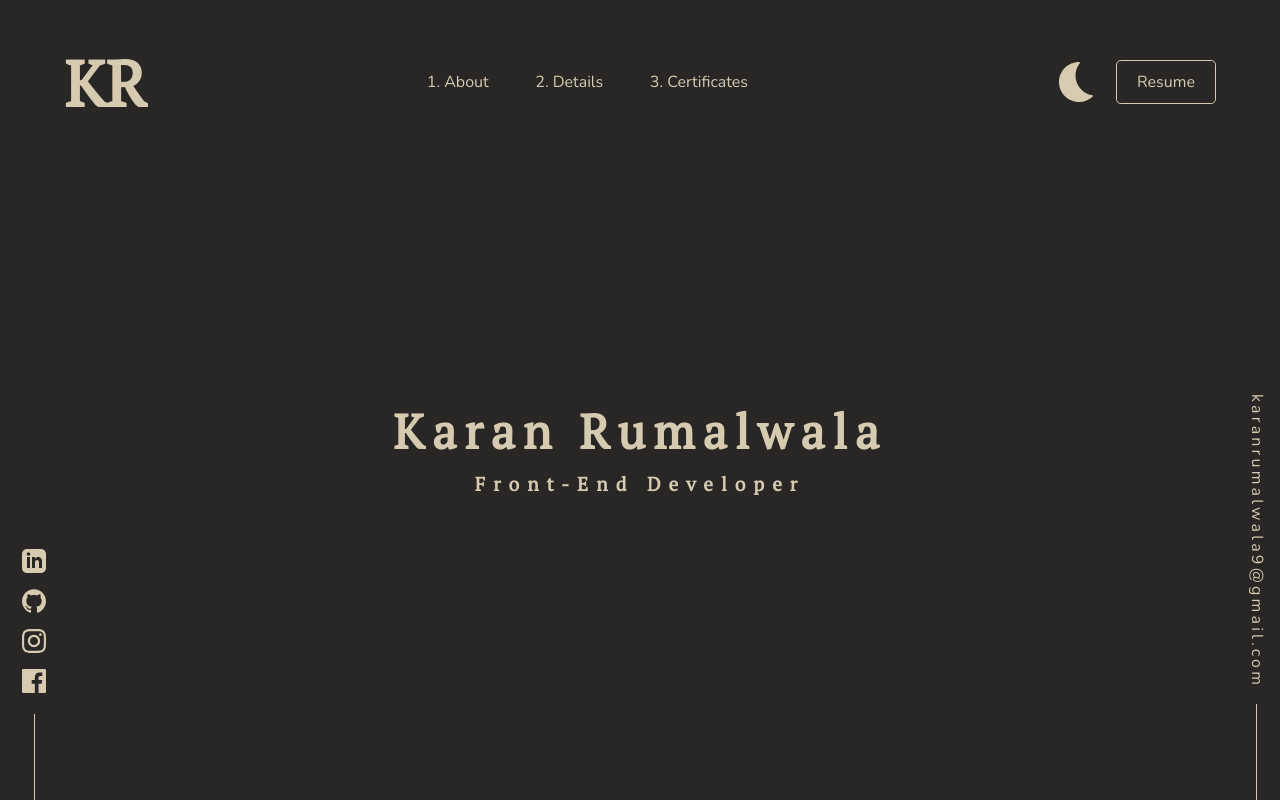
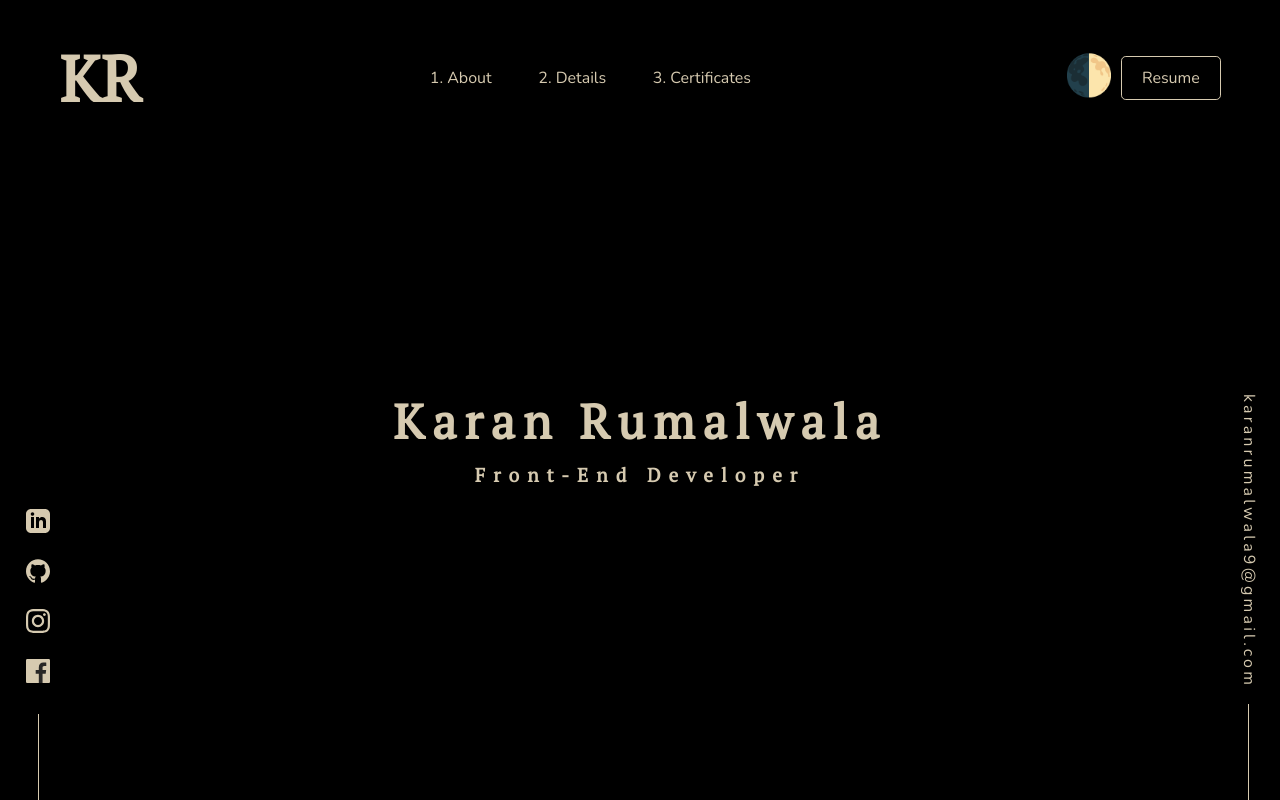
Before and after one commit to karanrumalwala/karanrumalwala.github.io, a plain HTML site: page index.html in a window 1280 px wide. Drawn offline with nearby package versions, Linux system fonts and the light colour scheme.

Commit message:
Add files via upload
Some new changes in CSS and html ,
JavaScript added in button.(change night mode)

```diff
--- a/index.html
+++ b/index.html
@@ -4,12 +4,11 @@
 	<link rel="icon" type="image/png" href="download.png" hreflang="en-us">
 	<title>Karan Rumalwala</title>
 	<link rel="stylesheet" type="text/css" href="karan.css">
-	<script src="https://code.jquery.com/jquery-3.4.1.js"></script>
 	<link href="https://fonts.googleapis.com/css?family=Nunito&display=swap" rel="stylesheet">
 	<link href="https://fonts.googleapis.com/css?family=Josefin Sans&display=swap" rel="stylesheet">
 	<link href="https://fonts.googleapis.com/css?family=PT+Serif&display=swap" rel="stylesheet">
 </head>
-<body class="container" >
+<body class="container" id="body1">
 	<div class="social_sidebar">
 		<div class="allicons">
 				<a href="https://www.linkedin.com/in/karan-rumalwala-590220109/" class="lkicon" >
@@ -31,7 +30,7 @@
 
 
 			<a href="https://www.facebook.com/karan.rumalwala.1" class="lkicon">
-				<svg class="sidebar"  width = "24px" height = "24px" viewBox = "0 0,256,256" version = "1.1" xmlns = "http://www.w3.org/2000/svg" xmlns: XLink = "http: / /www.w3.org/1999/xlink "preserveAspectRatio =" xMidYMid ">
+				<svg class="sidebar"  width = "24px" height = "24px" viewBox = "0 0 256 256" version = "1.1" xmlns = "http://www.w3.org/2000/svg" xmlns: XLink = "http: / /www.w3.org/1999/xlink "preserveAspectRatio =" xMidYMid ">
 				<path d = "M241.871,256.001 C249.673,256.001 256,249.675 256,241.872 L256,14.129 C256,6.325 249.673,0 241.871,0 L14.129,0 C6.324,0 0,6.325 0,14.129 L0,241.872 C0,249.675 6.324,256.001 14.129,256.001 L241.871,256.001 "> </path>
 				<path d = "M176.635,256.001 L176.635,156.864 L209.912,156.864 L214.894,118.229 L176.635,118.229 L176.635,93.561 C176.635,82.375 179.742,74.752 195.783,74.752 L216.242,74.743 L216.242,40.188 C212.702, 39.717 200.558,38.665 186.43,38.665 C156.932,38.665 136.738,56.67 136.738,89.736 L136.738,118.229 L103.376,118.229 L103.376,156.864 L136.738,156.864 L136.738,256.001 L176.635,256.001 " fill="#282726" > </path>
 				</svg>
@@ -56,15 +55,15 @@
 			<a href="#" class="navigation--list--link">Certificates</a></li>
 		</ol>
 	<div class ="image_ali">
-			<div class="image_ali1">
-			<button type="button" name="dark_light" onclick="tdl()">
-			<svg width="40px" height="40px" viewBox="0 0 256 301" version="1.1" xmlns="http://www.w3.org/2000/svg" xmlns:xlink="http://www.w3.org/1999/xlink" preserveAspectRatio="xMidYMid">
+			<div class="image_ali1"><a id="sys" title="change theme">
+			<!-- <button id="button1" type="button"> -->🌓
+			<!-- <svg width="40px" height="40px" viewBox="0 0 256 301" version="1.1" xmlns="http://www.w3.org/2000/svg" xmlns:xlink="http://www.w3.org/1999/xlink" preserveAspectRatio="xMidYMid">
     		<g>
         	<path d="M124.183681,101.699 C124.183681,66.515 136.256681,34.152 156.486681,8.525 C159.197681,5.092 156.787681,0.069 152.412681,0.012 C151.775681,0.004 151.136681,0 150.497681,0 C67.6206813,0 0.390681343,66.99 0.00168134279,149.775 C-0.386318657,232.369 66.4286813,300.195 149.019681,300.988 C189.884681,301.381 227.036681,285.484 254.376681,259.395 C257.519681,256.396 255.841681,251.082 251.548681,250.42 C179.413681,239.291 124.183681,176.949 124.183681,101.699"></path>
     		</g>
-			</svg>
-			</button>
-			</div>
+			</svg> -->
+		<!-- 	</button> -->
+			</a></div>
 			<div class="image_ali2">
 			<a href="Karan Rumalwala RESUME .docx" target="_blank" class="nav__link">Resume</a>
 		</div>
@@ -80,14 +79,6 @@
 		<span>Front-End Developer</span>
 	</div>
 </header>
-<!-- <input id="inputuser" type="text" name="enter items">
-<button id="enter">Enter</button>
-<ul>
-	<li>Jello</li>
-	<li>gggdd</li>
-	<li>asasas</li>
-	<li>birthday</li>
-</ul> -->
-<script src="karan.js"></script>
+<script type="text/javascript" src="karan.js"></script>
 </body>
 </html>
--- a/karan.css
+++ b/karan.css
@@ -6,7 +6,8 @@
 }
 body{
 	font-family: "Nunito",sans-serif;
-	background-color: #282726;
+	/*background-color: #282726;*/
+	background-color: #000000;
 	color:#d6cab0;
 	font-weight:300;
 	line-height: 1.6;
@@ -39,26 +40,11 @@ body{
 	align-items: center;
 	position: relative;
 	margin: auto 2rem;
-	padding: 2rem;
-
-/*	display:flex;
-	justify-content: space-between;
-	padding: 10px;
-	margin-right:20px;
-	margin-left: 20px;
-	align-items: center;
-	-webkit-transition:all .5s;
-	transition:all .5s;*/
-}
-
-button{
-	padding: 10px;
-	background-color:#282726;
-	border-width: 0px;
-	margin-right: 10px;
+	padding: 1.7rem;
 }
 .image_ali1{
-	fill: #d6cab0;
+	transform:scale(2.5,2.5);
+	width: 4em;
 }
 .image_ali,.image_ali1{
 	display: flex;
@@ -94,12 +80,12 @@ button{
 	justify-content: center;
 	width: 30px;
 	height:30px;
-	margin: 10px;
+	margin: 20px;
 	fill: #d6cab0;
 }
 .social_sidebar{
 	float: left;
-	width: 3rem;
+	width: 3.5rem;
 	height:100%;
 	display: flex;
 	flex-direction: column;
@@ -112,7 +98,7 @@ button{
 	display: flex;
 	justify-content: flex-end;
 	height: 100%;
-  	width: 3rem;
+  	width: 4rem;
   	position:fixed;
   	top: 0;
   	right: 0;
--- /dev/null
+++ b/karan.js
@@ -0,0 +1,25 @@
+// var button = document.getElementById("enter");
+// var input = document.getElementById("inputuser");
+// var ul = document.querySelector("ul");
+
+// button.addEventListener("click", function(){
+// 	var li = document.createElement("li");
+// 	li.appendChild(document.createTextNode("testing"));
+// 	ul.appendChild(li);
+// })
+
+var button = document.getElementById("sys");
+// var body= document.getElementById("body1");
+var isColor=true;
+
+button.addEventListener("click",function(){
+	if (isColor) {
+		document.body.style.background ="white";
+		document.body.style.color ="black";
+		isColor=false;
+	}else{
+		document.body.style.background ="black";
+		document.body.style.color ="#d6cab0";
+		isColor=true;
+	}
+});
```
